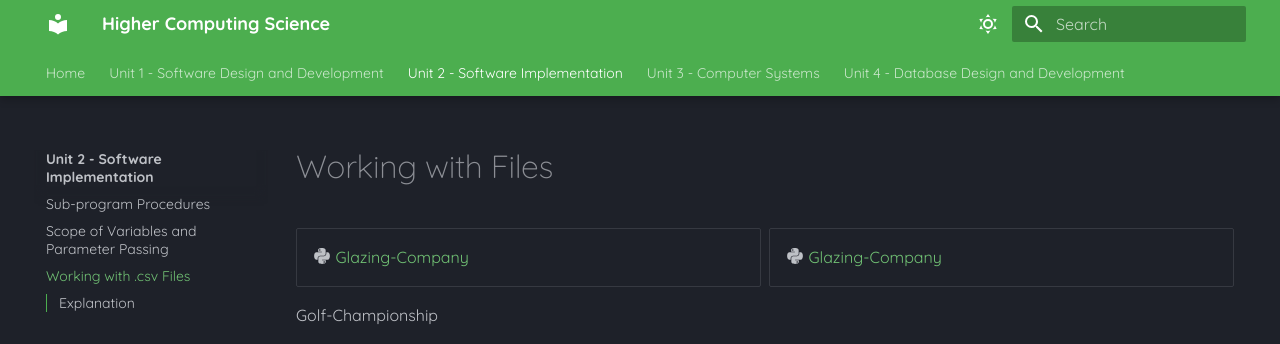
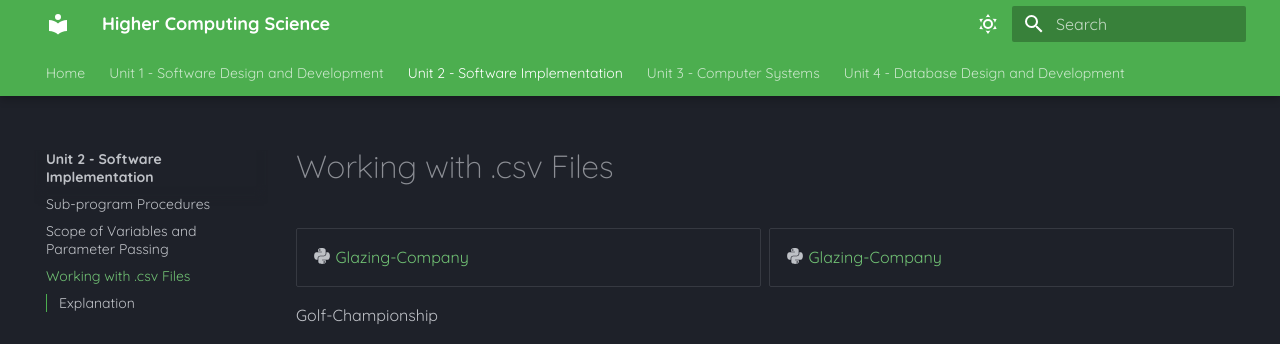
Before and after one commit to Mr-Wood-CS/Higher-Computing-Science-MD-Files, an MkDocs documentation site: the page built from docs/SI/06-Working-with-Files-(csv).md, in a window 1280 px wide and 900 px high. Shown: the top 344 px of the window. Built offline with MkDocs 1.6.1 and Material for MkDocs 9.7.7, drawn with Linux system fonts in a browser that asks for light colours.

Commit message:
Update 06-Working-with-Files-(csv).md

```diff
--- a/docs/SI/06-Working-with-Files-(csv).md
+++ b/docs/SI/06-Working-with-Files-(csv).md
@@ -1,4 +1,4 @@
-# Working with Files
+# Working with .csv Files
 
 <div class="grid cards" markdown>
 - :fontawesome-brands-python: [Glazing-Company](../Static/5.2-Glazing-Company.py){:download="Glazing-Company.py"}
```
